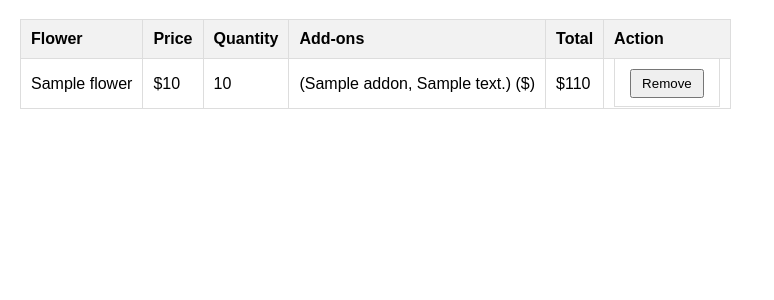
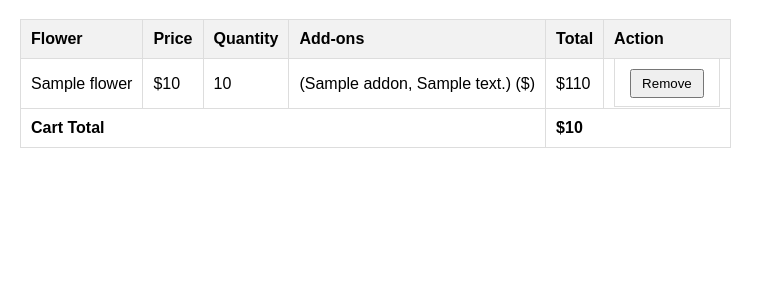
Before and after one commit to PurelyPeaks/Flask-CSC, a Flask app: template templates/index1.html in a window 1280 px wide. Shown: the part 323-623 px from the top of the page, without its empty margins (0-774 px from the left). Run offline with Flask 3, Linux system fonts and the light colour scheme; the template is opened without the code that fills it: most values are stand-ins (such as "Sample title", 1, 10 or a date in 2020).

Commit message:
i added cart total

```diff
--- a/app.py
+++ b/app.py
@@ -17,7 +17,11 @@ def load_data():
 def home():
     flowers, addons = load_data()
     cart = session.get('cart', {})
-    return render_template('index1.html', flowers=flowers, addons=addons, cart=cart)
+    cart_total = sum(
+        details['price'] * details['quantity'] + details.get('addon_cost', 0)
+        for details in cart.values()
+    )
+    return render_template('index1.html', flowers=flowers, addons=addons, cart=cart, cart_total=cart_total)
 
 @app.route('/add_to_cart', methods=['POST'])
 def add_to_cart():
--- a/templates/index1.html
+++ b/templates/index1.html
@@ -94,6 +94,12 @@
                     </tr>
                 {% endfor %}
             </tbody>
+            <tfoot>
+                <tr>
+                    <td colspan="4"><strong>Cart Total</strong></td>
+                    <td colspan="2"><strong>${{ cart_total }}</strong></td>
+                </tr>
+            </tfoot>
         </table>
     {% else %}
         <p>Your cart is empty.</p>
```
